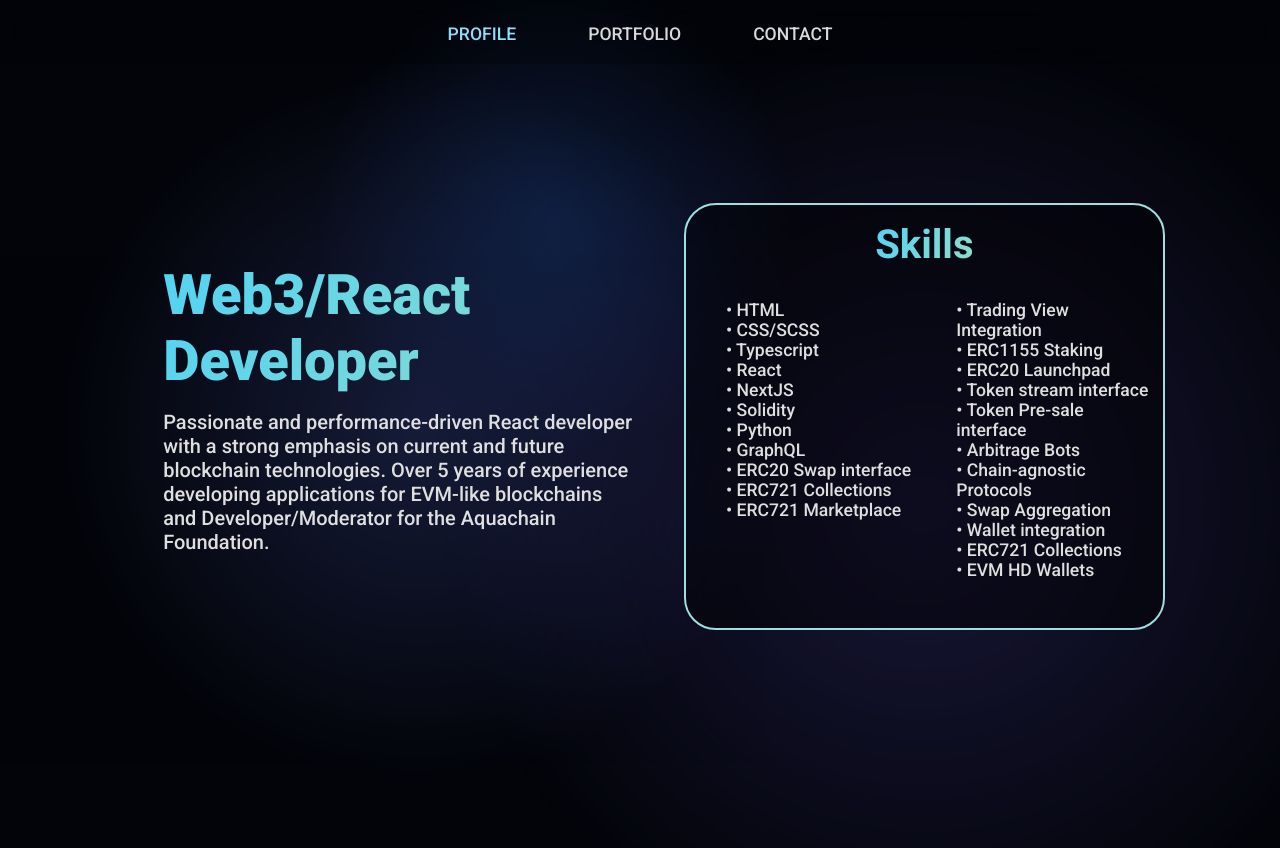
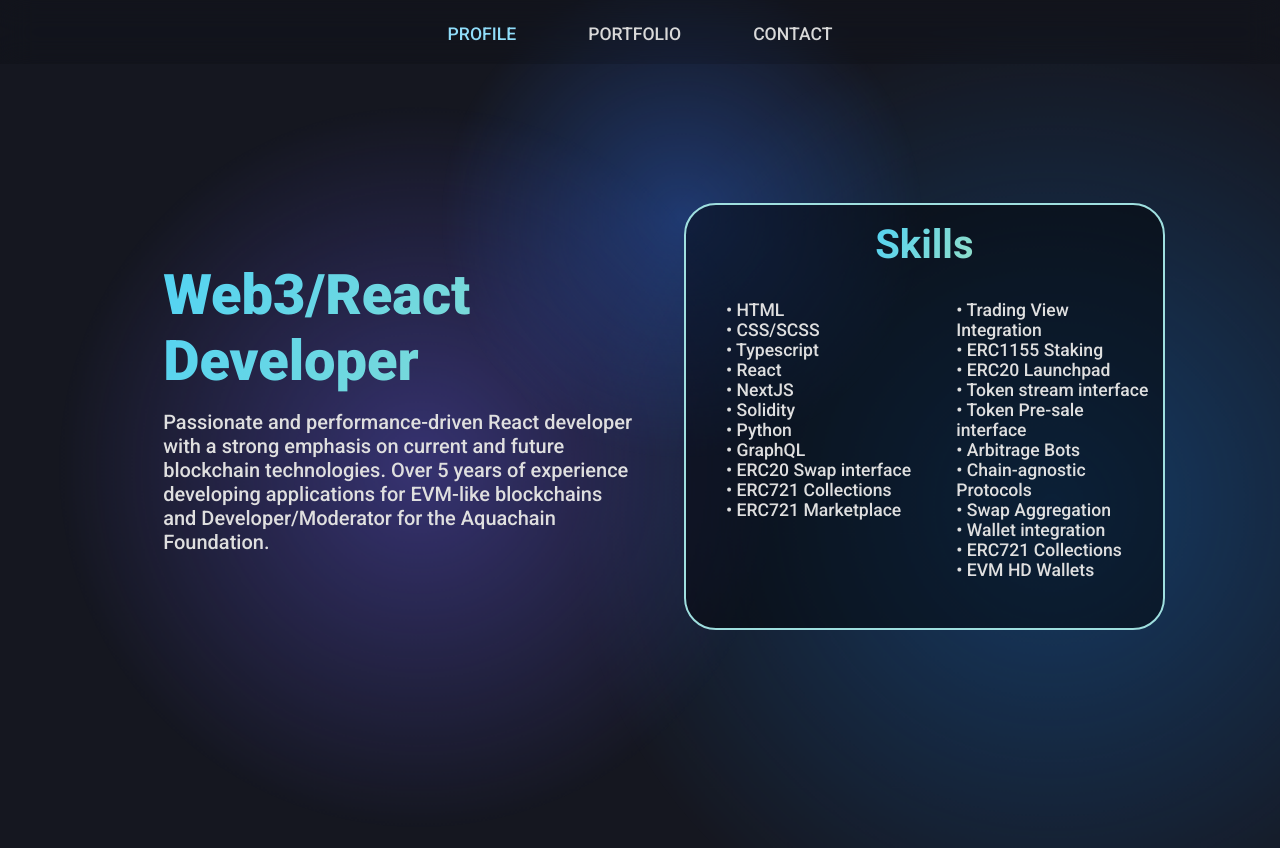
Before and after one commit to cryptoMavrik/resume, a React (Create React App) app: page /#/profile in a window 1280 px wide. Built offline with nearby package versions, Linux system fonts and the light colour scheme.

Commit message:
patch bubbles

```diff
--- a/src/components/Navbar/index.tsx
+++ b/src/components/Navbar/index.tsx
@@ -13,9 +13,9 @@ const NavMenu: React.FC<NavMenuProps> = ({
 
     return (
         <Wrapper>
-            <Bubble1 top={"0%"} left={"25%"} />
-            <Bubble2 top={"10%"} left={"5%"} />
-            <Bubble3 top={"5%"} left={"35%"} />
+            <Bubble1 top={"0%"} left={"35%"} />
+            <Bubble2 top={"15%"} left={"5%"} />
+            <Bubble3 top={"5%"} left={"45%"} />
             <StyledNavBar>
                 <FlexRow>
                     {
--- a/src/components/Navbar/styles.ts
+++ b/src/components/Navbar/styles.ts
@@ -8,7 +8,7 @@ import { NavItemsProps } from "./types";
 
 export const Wrapper = styled(FlexColumn)`
   position: relative;
-  background: hsl(0 0% 0% / .45);
+  /* background: hsl(0 0% 0% / .45); */
   overflow: hidden;
   `;
 
--- a/src/pages/Portfolio/index.tsx
+++ b/src/pages/Portfolio/index.tsx
@@ -36,6 +36,10 @@ const Portfolio = () => {
                                     y: 0,
                                     opacity: 1,
                                     scale: 1
+                                }}
+                                transition={{
+                                    delay: .1 + index * .150,
+                                    type: "tween"
                                 }}>
                                 <ImageWrapper>
                                     <CardImage
--- a/src/styles.tsx
+++ b/src/styles.tsx
@@ -111,10 +111,16 @@ export const Bubble2 = styled.div<{ top?: string; left?: string }>`
   border-radius: 50%;
   background: radial-gradient(
     circle,
-    hsl(230 80% 65% / 0.4),
-    hsl(230 50% 65% / 0.01) 70%,
+    hsl(245 80% 65% / 0.4),
+    hsl(240 50% 55% / 0.01) 70%,
     transparent 100%
   );
+  /* background: radial-gradient(
+    circle,
+    hsl(210 80% 45% / 0.4),
+    hsl(210 50% 65% / 0.01) 70%,
+    transparent 100%
+  ); */
   height: 45rem;
   width: 45rem;
   top: ${({ top }) => (top ? top : "0")};
@@ -129,10 +135,16 @@ export const Bubble3 = styled.div<{ top?: string; left?: string }>`
   position: absolute;
   z-index: -4;
   border-radius: 50%;
-  background: radial-gradient(
+  /* background: radial-gradient(
     circle,
     hsl(245 80% 65% / 0.4),
     hsl(240 50% 55% / 0.01) 70%,
+    transparent 100%
+  ); */
+  background: radial-gradient(
+    circle,
+    hsl(210 80% 45% / 0.4),
+    hsl(210 50% 65% / 0.01) 70%,
     transparent 100%
   );
   /* background: radial-gradient(circle, hsl(220 50% 50% / .15), hsl(220 40% 50% / .01) 50%, #050710); */
@@ -163,7 +175,7 @@ const GlobalStyle = createGlobalStyle`
 
   body {
     overflow-x: hidden;
-    background: #050710;
+    background: #151720;
     font-family: 'Roboto', sans-serif;
   }
 
```
